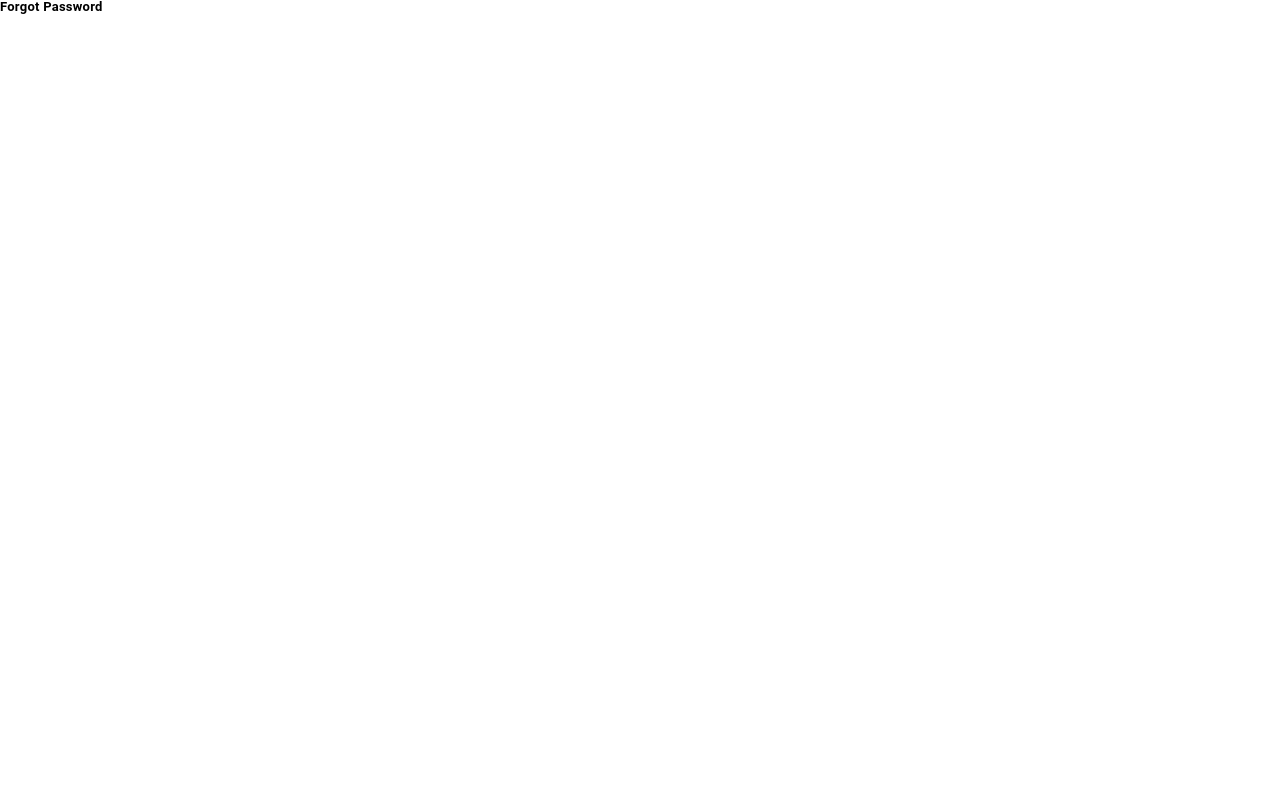
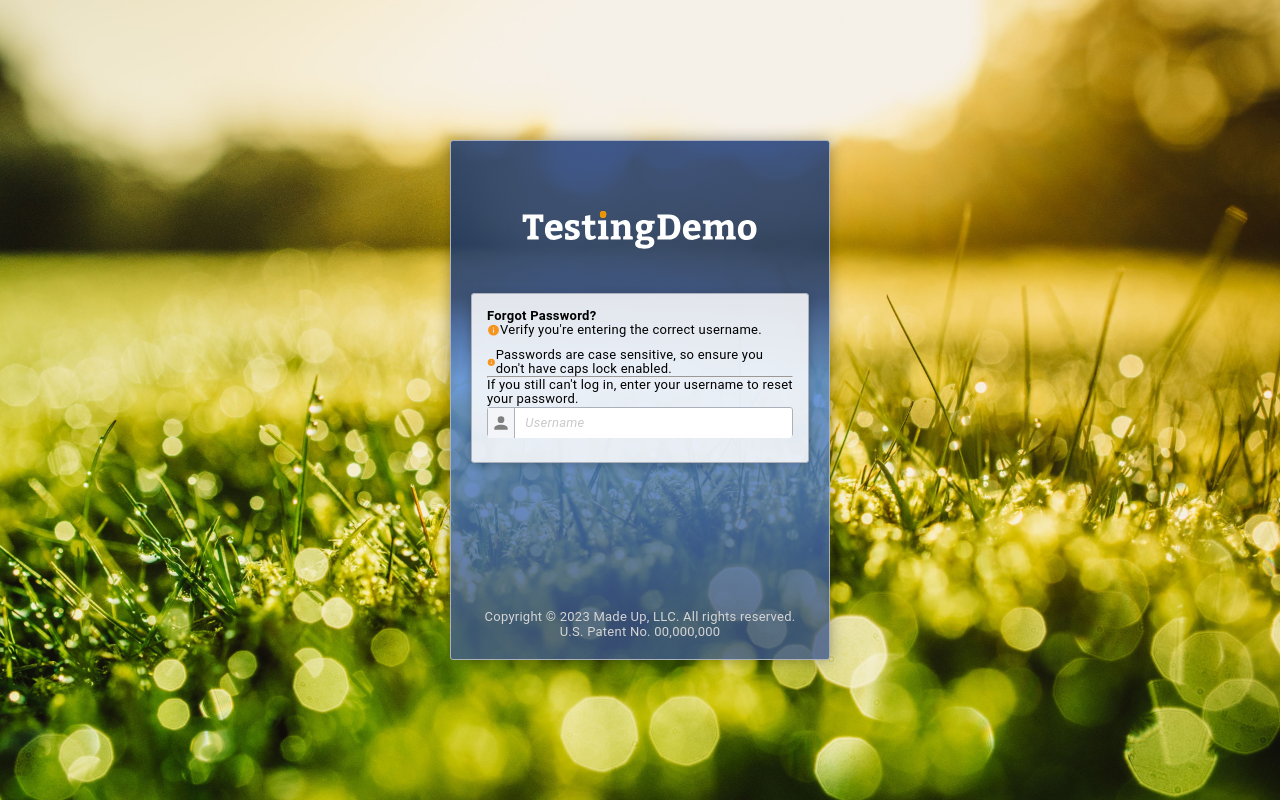
Before and after one commit to StevanFreeborn/TestingDemo, a React (Create React App) app in the folder src/TestingDemo.Client/: page /Public/ForgotPassword in a window 1280 px wide. Built offline with nearby package versions, Linux system fonts and the light colour scheme.

Commit message:
feat: begin working on forgot password page

```diff
--- a/src/TestingDemo.Client/src/AppRouter.tsx
+++ b/src/TestingDemo.Client/src/AppRouter.tsx
@@ -2,6 +2,7 @@ import { BrowserRouter, Navigate, Route, Routes } from 'react-router-dom';
 import App from './App';
 import AnonymousRoute from './components/routes/AnonymousRoute';
 import AuthenticatedRoute from './components/routes/AuthenticatedRoute';
+import PublicRoute from './components/routes/PublicRoute';
 import ErrorPage from './pages/ErrorPage';
 import ForgotPasswordPage from './pages/ForgotPasswordPage';
 import LoginPage from './pages/LoginPage';
@@ -21,7 +22,9 @@ export default function AppRouter() {
             ></Route>
             <Route path="Login" element={<LoginPage />} />
           </Route>
-          <Route path="ForgotPassword" element={<ForgotPasswordPage />} />
+          <Route element={<PublicRoute />}>
+            <Route path="ForgotPassword" element={<ForgotPasswordPage />} />
+          </Route>
         </Route>
         <Route path="*" element={<ErrorPage />} />
       </Routes>
--- /dev/null
+++ b/src/TestingDemo.Client/src/components/ForgotPasswordForm.module.css
@@ -0,0 +1,24 @@
+.forgotPasswordForm {
+  padding: 15px;
+  background-color: #ffffffd9;
+  box-shadow: 0 2px 10px 0 rgba(0, 0, 0, .2);
+  border-radius: 3px;
+  border: 1px solid #acb0bb;
+}
+
+.infoContainer {
+  display: flex;
+  flex-direction: column;
+  gap: 10px;
+}
+
+.infoItem {
+  display: flex;
+  flex: 1;
+}
+
+.icon {
+  width: 13px;
+  color: #f7941d;
+  fill: #f7941d;
+}
--- /dev/null
+++ b/src/TestingDemo.Client/src/components/ForgotPasswordForm.tsx
@@ -0,0 +1,46 @@
+import { ChangeEvent, useState } from 'react';
+import { AuthInput } from './AuthInput';
+import styles from './ForgotPasswordForm.module.css';
+import AccountIcon from './icons/AccountIcon';
+import InfoIcon from './icons/InfoIcon';
+
+export default function ForgotPasswordForm() {
+  const [username, setUsername] = useState('');
+
+  function handleUsernameChange(e: ChangeEvent<HTMLInputElement>) {
+    setUsername(e.target.value);
+  }
+
+  return (
+    <form className={styles.forgotPasswordForm}>
+      <div className={styles.headerContainer}>
+        <h2>Forgot Password?</h2>
+      </div>
+      <div className={styles.infoContainer}>
+        <div className={styles.infoItem}>
+          <InfoIcon className={styles.icon} />
+          <p>Verify you&apos;re entering the correct username.</p>
+        </div>
+        <div className={styles.infoItem}>
+          <InfoIcon className={styles.icon} />
+          <p>
+            Passwords are case sensitive, so ensure you don&apos;t have caps
+            lock enabled.
+          </p>
+        </div>
+      </div>
+      <hr />
+      <p>
+        If you still can&apos;t log in, enter your username to reset your
+        password.
+      </p>
+      <AuthInput
+        Icon={AccountIcon}
+        type="text"
+        placeholder="Username"
+        value={username}
+        changeHandler={handleUsernameChange}
+      />
+    </form>
+  );
+}
--- /dev/null
+++ b/src/TestingDemo.Client/src/components/icons/InfoIcon.tsx
@@ -0,0 +1,6 @@
+import { ReactComponent as InfoSvg } from '../../assets/images/icons/information.svg';
+import { IconProps } from './IconProps';
+
+export default function InfoIcon({ className }: IconProps) {
+  return <InfoSvg className={className} />;
+}
--- /dev/null
+++ b/src/TestingDemo.Client/src/components/routes/PublicRoute.tsx
@@ -0,0 +1,10 @@
+import { Outlet } from 'react-router-dom';
+import PublicLayout from '../layouts/PublicLayout';
+
+export default function PublicRoute({
+  children,
+}: {
+  children?: JSX.Element;
+}): JSX.Element {
+  return <PublicLayout>{children ? children : <Outlet />}</PublicLayout>;
+}
--- a/src/TestingDemo.Client/src/pages/ForgotPasswordPage.tsx
+++ b/src/TestingDemo.Client/src/pages/ForgotPasswordPage.tsx
@@ -1,3 +1,10 @@
+import AuthContainer from '../components/AuthContainer';
+import ForgotPasswordForm from '../components/ForgotPasswordForm';
+
 export default function ForgotPasswordPage() {
-  return <h1>Forgot Password</h1>;
+  return (
+    <AuthContainer>
+      <ForgotPasswordForm />
+    </AuthContainer>
+  );
 }
```
Also changed, not shown: src/TestingDemo.Client/tests/utils/testUtils.tsx (added, +16 -0 lines), src/TestingDemo.Client/.eslintrc.json, src/TestingDemo.Client/src/assets/images/icons/information.svg (added), 1 other file (tests, documents, lock files or other folders).
